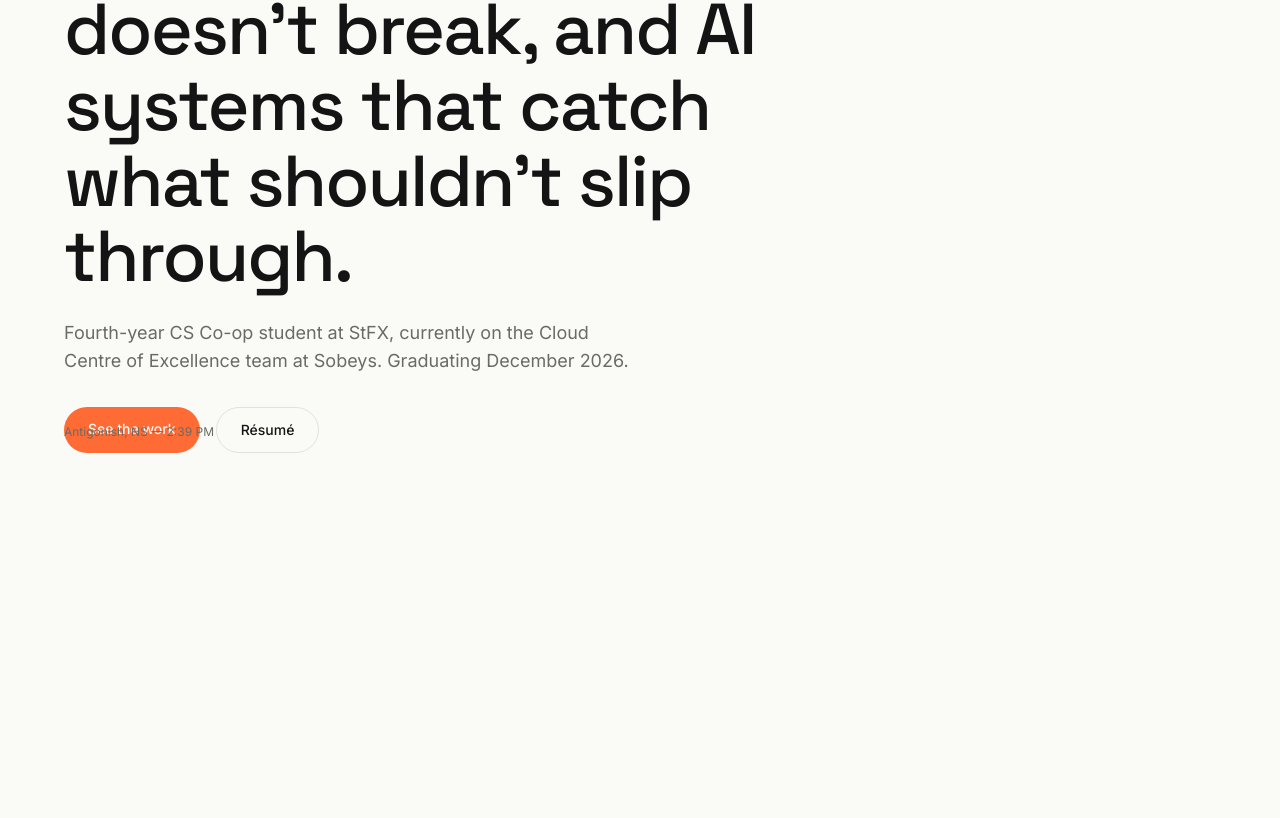
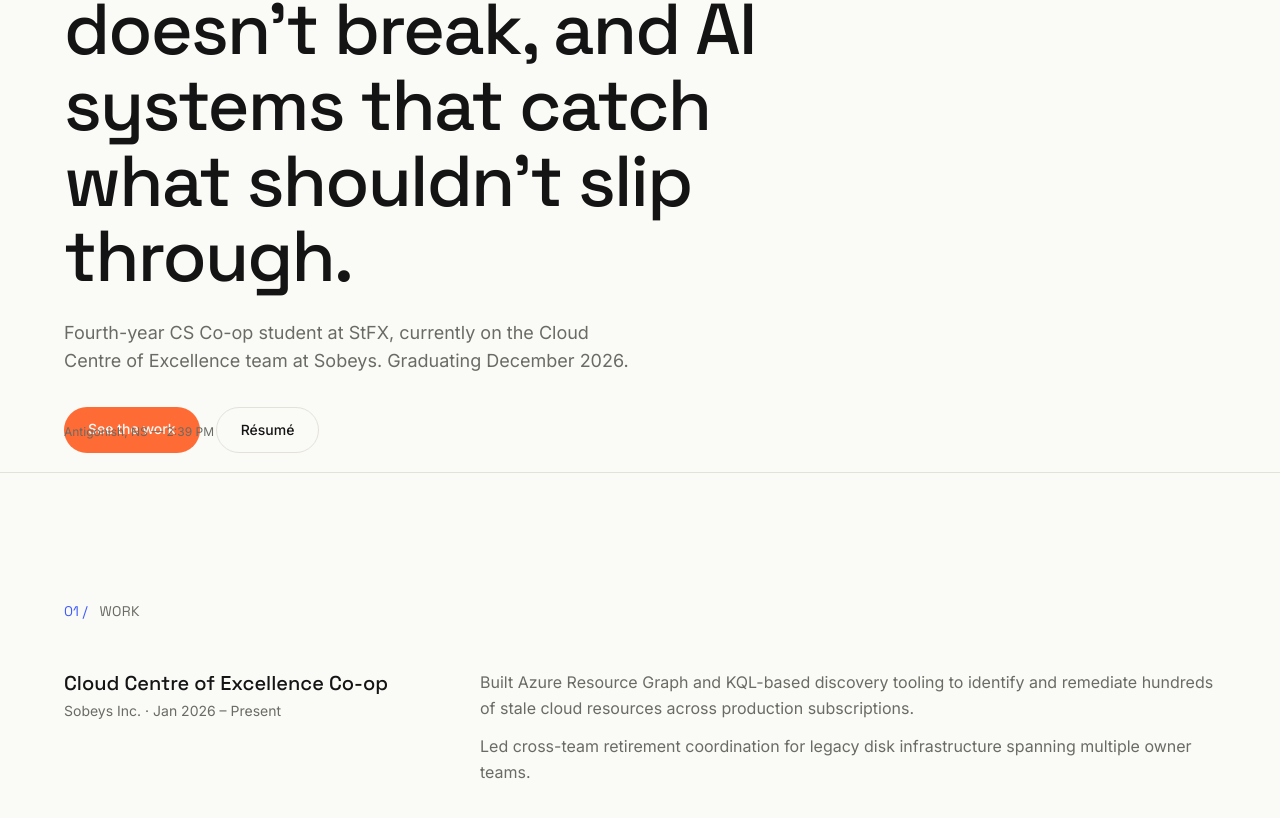
Before and after one commit to BSA-99/Bhavpreet-portfolio, a Next.js app: page / in a window 1280 px wide. Shown: the part 328-1146 px from the top of the page. Before the commit the page ends 800 px from the top, so only its background shows below. Built offline with nearby package versions, Linux system fonts and the light colour scheme.

Commit message:
Add Work section with SectionWrapper component

```diff
--- a/app/page.tsx
+++ b/app/page.tsx
@@ -1,9 +1,11 @@
 import Hero from "@/components/Hero";
+import Work from "@/components/Work";
 
 export default function Home() {
   return (
     <main>
       <Hero />
+      <Work />
     </main>
   );
 }
--- /dev/null
+++ b/components/SectionWrapper.tsx
@@ -0,0 +1,32 @@
+"use client";
+
+import { motion } from "framer-motion";
+import { ReactNode } from "react";
+
+interface SectionWrapperProps {
+  id: string;
+  number: string;
+  title: string;
+  children: ReactNode;
+}
+
+export default function SectionWrapper({ id, number, title, children }: SectionWrapperProps) {
+  return (
+    <motion.section
+      id={id}
+      className="scroll-mt-24 border-t border-border px-6 py-24 md:px-16 md:py-32"
+      initial={{ opacity: 0, y: 24 }}
+      whileInView={{ opacity: 1, y: 0 }}
+      viewport={{ once: true, margin: "-100px" }}
+      transition={{ duration: 0.6, ease: "easeOut" }}
+    >
+      <div className="mx-auto max-w-[1200px]">
+        <div className="mb-12 flex items-center gap-3">
+          <span className="font-display text-sm text-blue">{number} /</span>
+          <h2 className="font-display text-sm uppercase tracking-wide text-muted">{title}</h2>
+        </div>
+        {children}
+      </div>
+    </motion.section>
+  );
+}
--- /dev/null
+++ b/components/Work.tsx
@@ -0,0 +1,39 @@
+import SectionWrapper from "./SectionWrapper";
+
+const workEntries = [
+  {
+    role: "Cloud Centre of Excellence Co-op",
+    company: "Sobeys Inc.",
+    dates: "Jan 2026 – Present",
+    points: [
+      "Built Azure Resource Graph and KQL-based discovery tooling to identify and remediate hundreds of stale cloud resources across production subscriptions.",
+      "Led cross-team retirement coordination for legacy disk infrastructure spanning multiple owner teams.",
+    ],
+  },
+];
+
+export default function Work() {
+  return (
+    <SectionWrapper id="work" number="01" title="Work">
+      <div className="space-y-16">
+        {workEntries.map((entry) => (
+          <div key={entry.role} className="grid gap-2 md:grid-cols-[1fr_2fr] md:gap-12">
+            <div>
+              <h3 className="font-display text-xl font-medium">{entry.role}</h3>
+              <p className="mt-1 text-sm text-muted">
+                {entry.company} · {entry.dates}
+              </p>
+            </div>
+            <ul className="space-y-3">
+              {entry.points.map((point, i) => (
+                <li key={i} className="leading-relaxed text-muted">
+                  {point}
+                </li>
+              ))}
+            </ul>
+          </div>
+        ))}
+      </div>
+    </SectionWrapper>
+  );
+}
```
